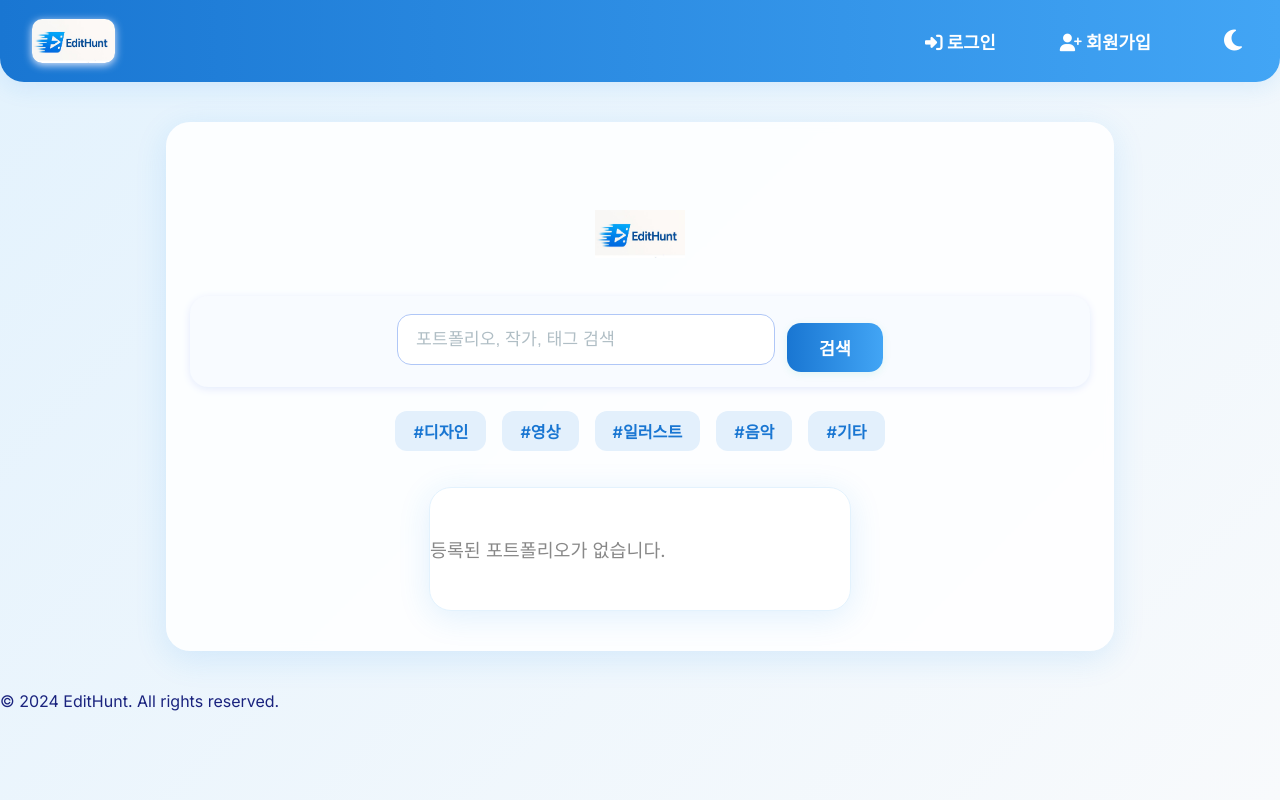
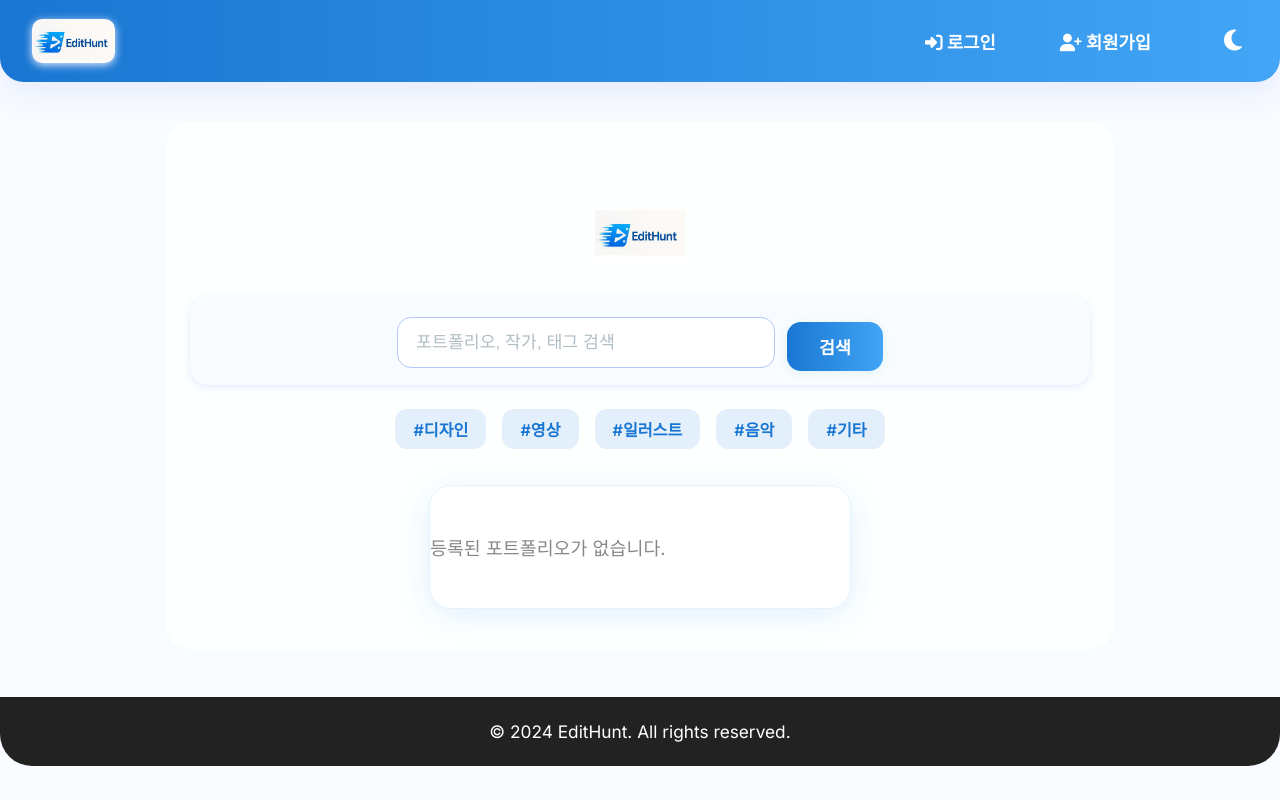
Before and after one commit to edithunt1/edithunt, a Flask app: page /portfolios in a window 1280 px wide. Run offline with Flask 3, Linux system fonts and the light colour scheme; data that the repository does not hold is empty.

Commit message:
Add files via upload

```diff
--- a/static/css/style.css
+++ b/static/css/style.css
@@ -6,16 +6,17 @@
   --main-blue-light: #42a5f5;
   --main-blue-dark: #1565c0;
   --main-blue-soft: #90caf9;
-  --main-bg: #e3f2fd;
+  --main-bg: #f8fbff;
   --main-white: #fff;
   --main-gray: #f8fafc;
-  --main-shadow: rgba(33,150,243,0.13);
+  --main-shadow: 0 8px 32px #e3eafc;
   --main-shadow-hover: rgba(33,150,243,0.18);
+  --main-card-radius: 18px;
 }
 
 body {
     font-family: 'Inter', 'Noto Sans KR', Arial, sans-serif;
-    background: linear-gradient(135deg, var(--main-bg) 0%, var(--main-gray) 100%);
+    background: var(--main-bg);
     color: #1a237e;
     margin: 0;
     padding: 0;
@@ -24,12 +25,12 @@ body {
 }
 header {
     background: linear-gradient(90deg, var(--main-blue) 0%, var(--main-blue-light) 100%);
-    color: var(--main-white);
+    color: #fff;
     padding: 1.2rem 2rem;
     display: flex;
     justify-content: space-between;
     align-items: center;
-    box-shadow: 0 4px 24px var(--main-shadow);
+    box-shadow: var(--main-shadow);
     border-radius: 0 0 24px 24px;
     margin-bottom: 2rem;
 }
@@ -137,52 +139,41 @@ h1, h2, .card-title {
     margin-top: 1rem;
 }
 .card-btn, .cta-btn {
-    display: inline-flex;
-    align-items: center;
-    gap: 0.5em;
+    border-radius: var(--main-card-radius);
+    background: linear-gradient(90deg, var(--main-blue) 0%, var(--main-blue-light) 100%);
+    color: #fff;
+    font-weight: 700;
+    padding: 14px 32px;
+    box-shadow: var(--main-shadow);
+    border: none;
+    transition: background 0.2s, box-shadow 0.2s;
     font-size: 1.08rem;
-    font-weight: 700;
-    border-radius: 10px;
-    padding: 0.8rem 1.7rem;
-    box-shadow: 0 2px 8px var(--main-shadow);
-    border: none;
-    background: linear-gradient(90deg, var(--main-blue) 0%, var(--main-blue-light) 100%);
-    color: var(--main-white);
-    transition: background 0.2s, color 0.2s, box-shadow 0.2s, transform 0.15s;
-    cursor: pointer;
 }
-.card-btn:hover, .cta-btn:hover {
-    background: linear-gradient(90deg, var(--main-blue-dark) 0%, #1e88e5 100%);
-    color: var(--main-white);
-    box-shadow: 0 4px 16px var(--main-shadow-hover);
-}
-.card-btn:active, .cta-btn:active {
-    transform: scale(0.97);
-    box-shadow: 0 1px 4px var(--main-shadow);
+.cta-btn:hover, .card-btn:hover {
+    background: var(--main-blue-light);
+    box-shadow: 0 12px 36px #dbeafe;
 }
 .cta-btn-outline {
-    background: var(--main-white);
+    background: #fff;
     color: var(--main-blue);
     border: 2px solid var(--main-blue);
 }
 .cta-btn-outline:hover {
     background: var(--main-blue);
-    color: var(--main-white);
+    color: #fff;
 }
 input, select, textarea {
-    border-radius: 10px;
-    border: 1.5px solid var(--main-blue-soft);
-    padding: 1rem;
-    font-size: 1.05rem;
-    margin-bottom: 0.5rem;
-    background: var(--main-gray);
-    transition: border 0.2s, box-shadow 0.2s, background 0.2s;
+    border-radius: 12px;
+    border: 1.5px solid #b0c7f7;
+    padding: 14px 16px;
+    font-size: 1.08rem;
+    background: #fff;
+    transition: border 0.2s, box-shadow 0.2s;
 }
 input:focus, select:focus, textarea:focus {
     border: 1.5px solid var(--main-blue);
-    box-shadow: 0 0 0 2px var(--main-blue-soft);
+    box-shadow: 0 0 0 2px #e3eafc;
     outline: none;
-    background: #e3f2fd;
 }
 ::placeholder {
     color: #b0bec5;
@@ -859,3 +849,13 @@ header nav {
     display: none !important;
   }
 }
+
+footer {
+  background: #222;
+  color: #fff;
+  text-align: center;
+  padding: 24px 0;
+  border-radius: 0 0 32px 32px;
+  font-size: 1.08rem;
+  margin-top: 48px;
+}
```
Also changed, not shown: other parts of static/css/style.css (+11 -11 lines).
